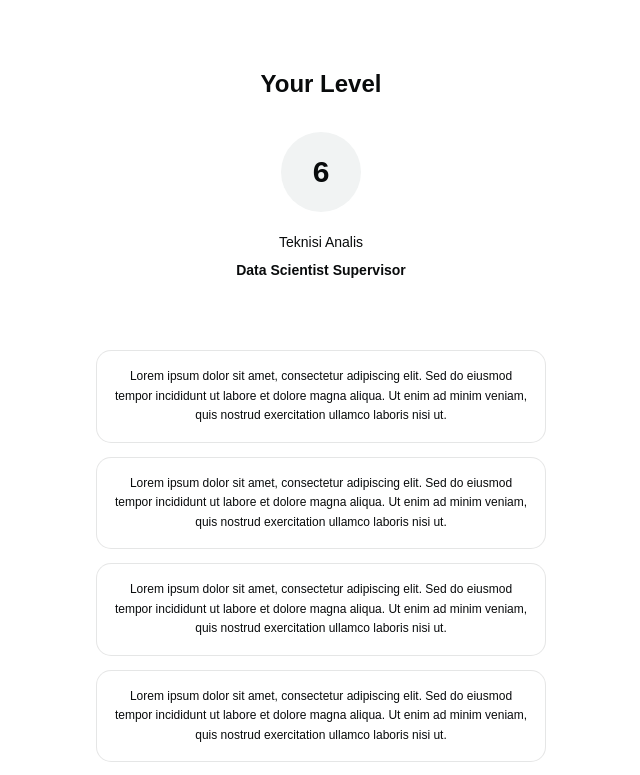
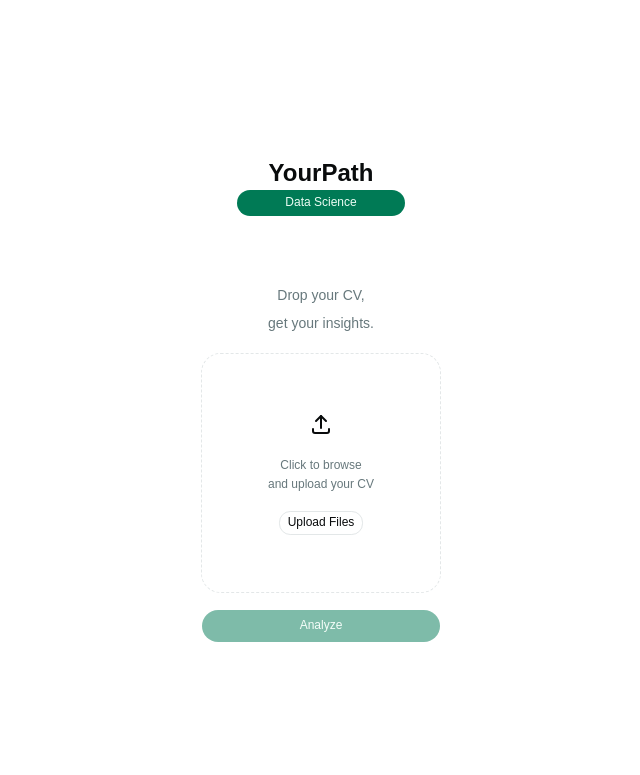
Before and after one commit to CC26-PSU076/front-end, a React (Vite) app: page / in a window 1280 px wide. Shown: the top 775 px of the page, without its empty margins (319-959 px from the left). Built offline with nearby package versions, Linux system fonts and the light colour scheme.

Commit message:
add: menambahkan react router, route dari result ke home, interaksi setelah upload cv, merapihkan beberapa area di upload cv

```diff
--- a/package.json
+++ b/package.json
@@ -22,6 +22,7 @@
     "radix-ui": "^1.4.3",
     "react": "^19.2.4",
     "react-dom": "^19.2.4",
+    "react-router-dom": "^7.15.1",
     "shadcn": "^4.7.0",
     "tailwind-merge": "^3.6.0",
     "tailwindcss": "^4.2.1",
--- a/src/App.tsx
+++ b/src/App.tsx
@@ -1,10 +1,15 @@
+import { BrowserRouter, Routes, Route } from "react-router-dom"
 import HomePage from "./pages/home.tsx"
 import ResultPage from "./pages/result.tsx"
 
 export function App() {
   return (
-    // <HomePage/>
-    <ResultPage/>
+    <BrowserRouter>
+      <Routes>
+        <Route path="/" element={<HomePage />} />
+        <Route path="/result" element={<ResultPage />} />
+      </Routes>
+    </BrowserRouter>
   )
 }
 
--- a/src/pages/home.tsx
+++ b/src/pages/home.tsx
@@ -1,3 +1,4 @@
+import { useState } from "react"
 import { Button } from "@/components/ui/button"
 import {
   DropdownMenu,
@@ -6,7 +7,7 @@ import {
   DropdownMenuItem,
   DropdownMenuTrigger,
 } from "@/components/ui/dropdown-menu"
-import { IconUpload } from "@tabler/icons-react"
+import { IconUpload, IconFile, IconX } from "@tabler/icons-react"
 import {
   Empty,
   EmptyContent,
@@ -15,9 +16,27 @@ import {
 } from "@/components/ui/empty"
 
 export default function HomePage() {
+  const [file, setFile] = useState<File | null>(null)
+
+  const handleFile = (selectedFile: File) => {
+    if (selectedFile.type === "application/pdf") {
+      setFile(selectedFile)
+    } else {
+      alert("Hanya file PDF yang diperbolehkan")
+    }
+  }
+
+  const handleInputChange = (e: React.ChangeEvent<HTMLInputElement>) => {
+    if (e.target.files?.[0]) handleFile(e.target.files[0])
+  }
+
+  const handleRemove = () => setFile(null)
+
   return (
     <div className="flex min-h-svh p-6 items-center justify-center">
       <div className="flex max-w-md min-w-0 flex-col gap-4 text-sm leading-loose">
+
+        {/* Header */}
         <div className="flex flex-col items-center text-center">
           <h1 className="font-bold text-2xl">YourPath</h1>
           <DropdownMenu>
@@ -36,25 +55,62 @@ export default function HomePage() {
             </DropdownMenuContent>
           </DropdownMenu>
         </div>
+
+        {/* Upload Area */}
         <div className="mt-12">
           <p className="text-center text-muted-foreground">
-            Upload your CV, get your insights.
+            Drop your CV,<br/><span>get your insights.</span>
           </p>
-          <Empty className="border border-dashed mt-4 h-60">
+
+          {!file ? (
+            <Empty className="border border-dashed mt-4 h-60 w-60">
               <EmptyHeader>
                 <IconUpload />
-              <EmptyDescription className="mt-8">
-                Drop your CV here or click to browse
+                <EmptyDescription className="mt-4">
+                  Click to browse <br/> <span>and upload your CV</span>
                 </EmptyDescription>
               </EmptyHeader>
               <EmptyContent>
-              <Button variant="outline" size="sm">
-                Upload Files
+                <label htmlFor="cv-upload">
+                  <Button variant="outline" size="sm" asChild>
+                    <span>Upload Files</span>
                   </Button>
+                </label>
+                <input
+                  id="cv-upload"
+                  type="file"
+                  accept=".pdf"
+                  className="hidden"
+                  onChange={handleInputChange}
+                />
               </EmptyContent>
             </Empty>
+
+          ) : (
+            <div className="border border-primary/40 bg-primary/5 rounded-lg mt-4 h-60 flex flex-col items-center justify-center gap-3">
+              <IconFile size={36} className="text-primary" />
+              <div className="text-center px-4">
+                <p className="font-medium text-sm w-60">{file.name}</p>
+                <p className="text-xs text-muted-foreground">
+                  {(file.size / 1024).toFixed(1)} KB · PDF
+                </p>
               </div>
-        <Button className="p-4 rounded-2xl">Analyze</Button>
+              <Button
+                variant="ghost"
+                size="sm"
+                className="text-destructive hover:text-destructive gap-1"
+                onClick={handleRemove}
+              >
+                <IconX size={14} /> Remove
+              </Button>
+            </div>
+          )}
+        </div>
+
+        <Button className="p-4 rounded-2xl" disabled={!file}>
+          Analyze
+        </Button>
+
       </div>
     </div>
   )
--- a/src/pages/result.tsx
+++ b/src/pages/result.tsx
@@ -1,14 +1,17 @@
 import { Button } from "@/components/ui/button"
 import { Card, CardContent } from "@/components/ui/card"
 import { IconArrowBackUp } from '@tabler/icons-react';
+import { useNavigate } from "react-router-dom"
 
 export default function ResultPage() {
+    const navigate = useNavigate()
     return (
         <div className="flex min-h-svh p-6 items-center justify-center">
         <div className="flex max-w-md min-w-0 flex-col gap-4 text-sm leading-loose">
             <Button
                 className="text-white hover:text-white/80 w-fit justify-start pl-0"
                 variant="link"
+                onClick={() => navigate("/")}
                 >
                 <IconArrowBackUp stroke={2} className="mr-2 h-4 w-4" /> Back to Home
             </Button>
```
Also changed, not shown: 1 other file (tests, documents, lock files or other folders). Lines whose indentation alone changed are shown as unchanged.
